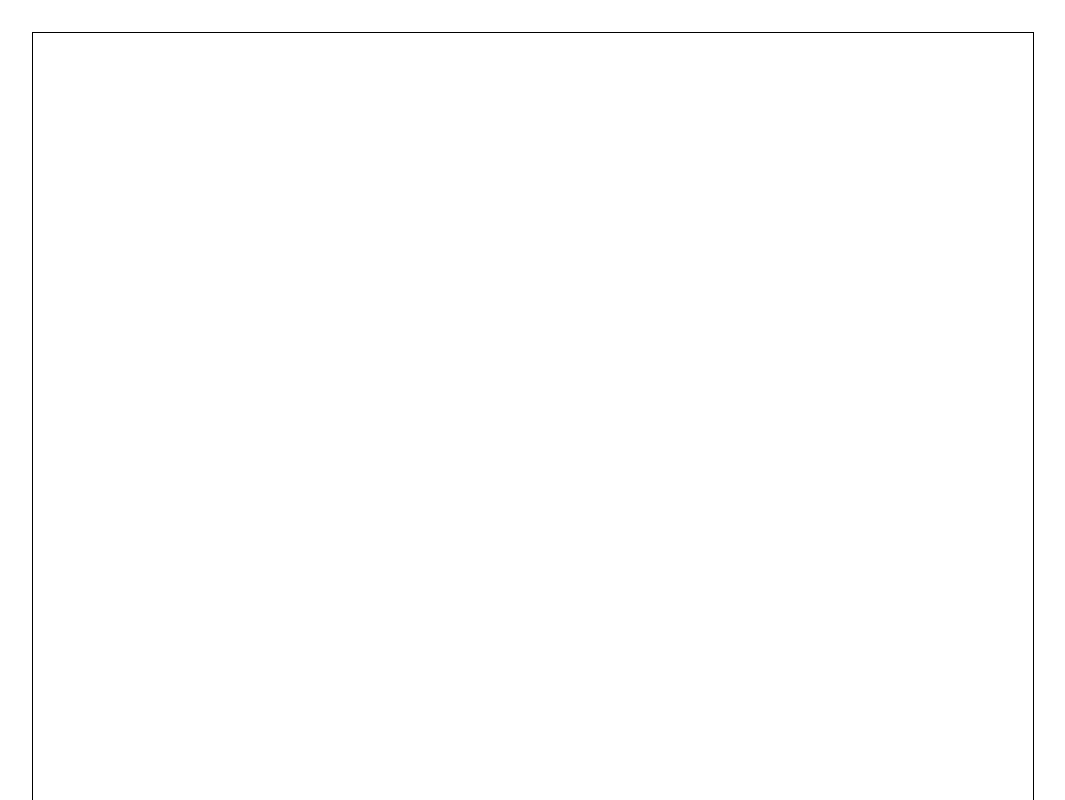
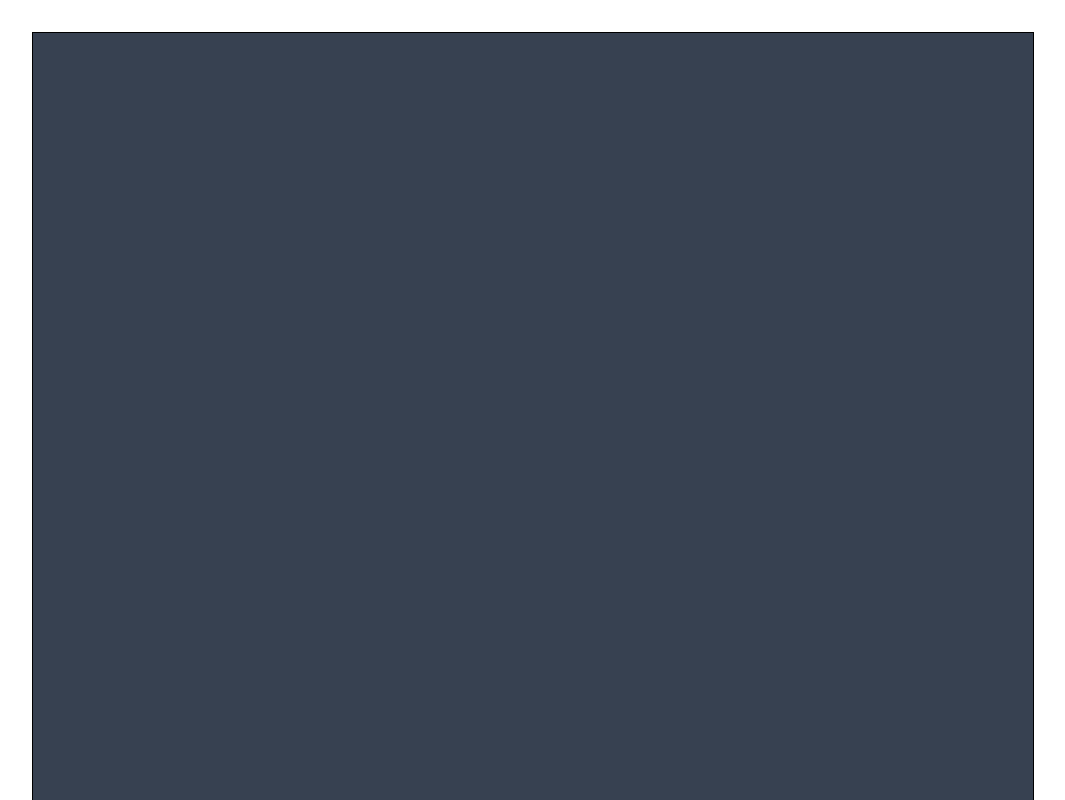
Before and after one commit to teykamp/graph-UI, a Vue app: page / in a window 1280 px wide. Shown: the top 800 px of the page, without its empty margins (107-1172 px from the left). Built offline with nearby package versions, Linux system fonts and the light colour scheme.

Commit message:
fix color background

```diff
--- a/src/components/GraphCanvas.vue
+++ b/src/components/GraphCanvas.vue
@@ -19,5 +19,6 @@ useGraph(canvas)
 <style scoped>
 canvas {
   border: 1px solid black;
+  background-color: rgb(55 65 81);
 }
 </style>
```
